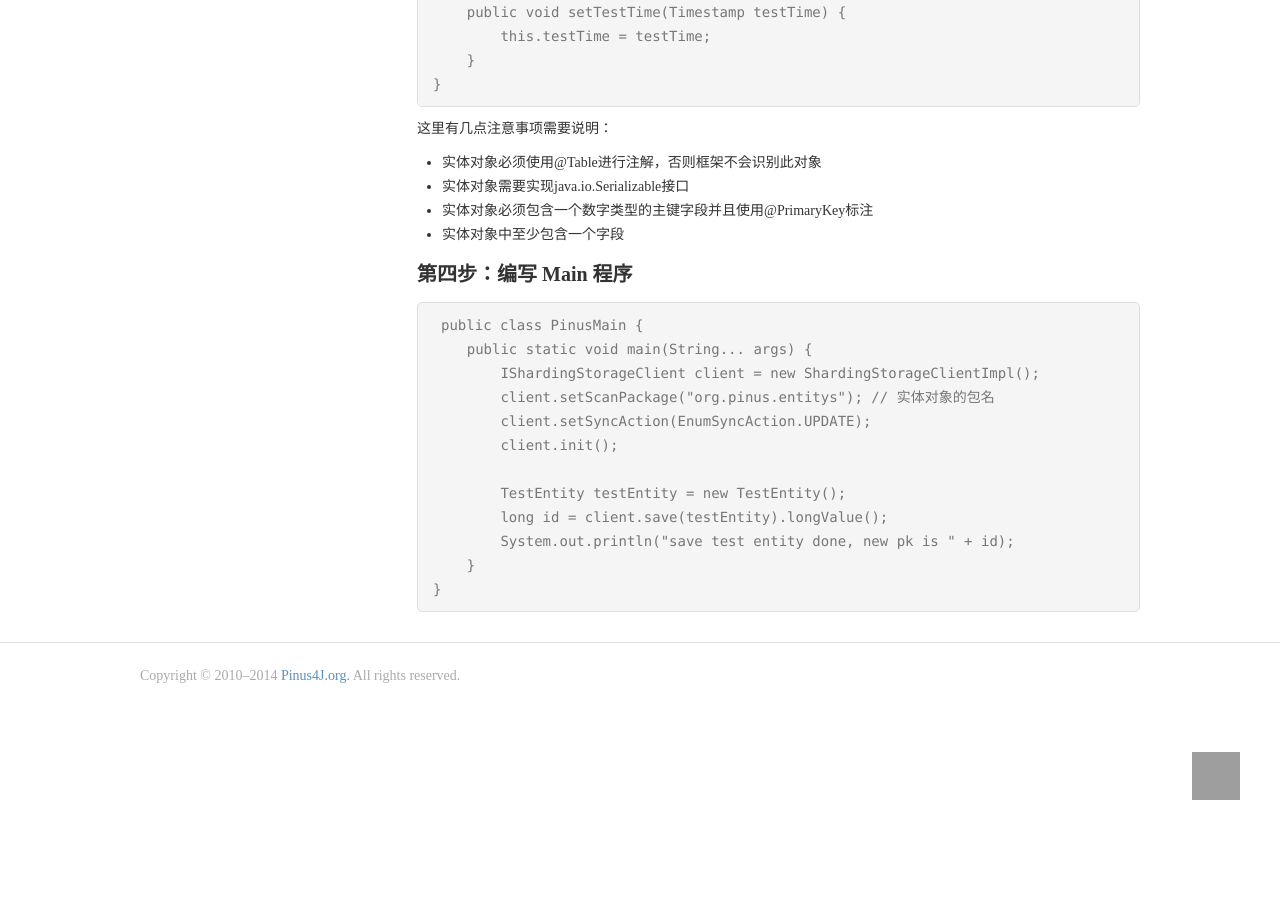
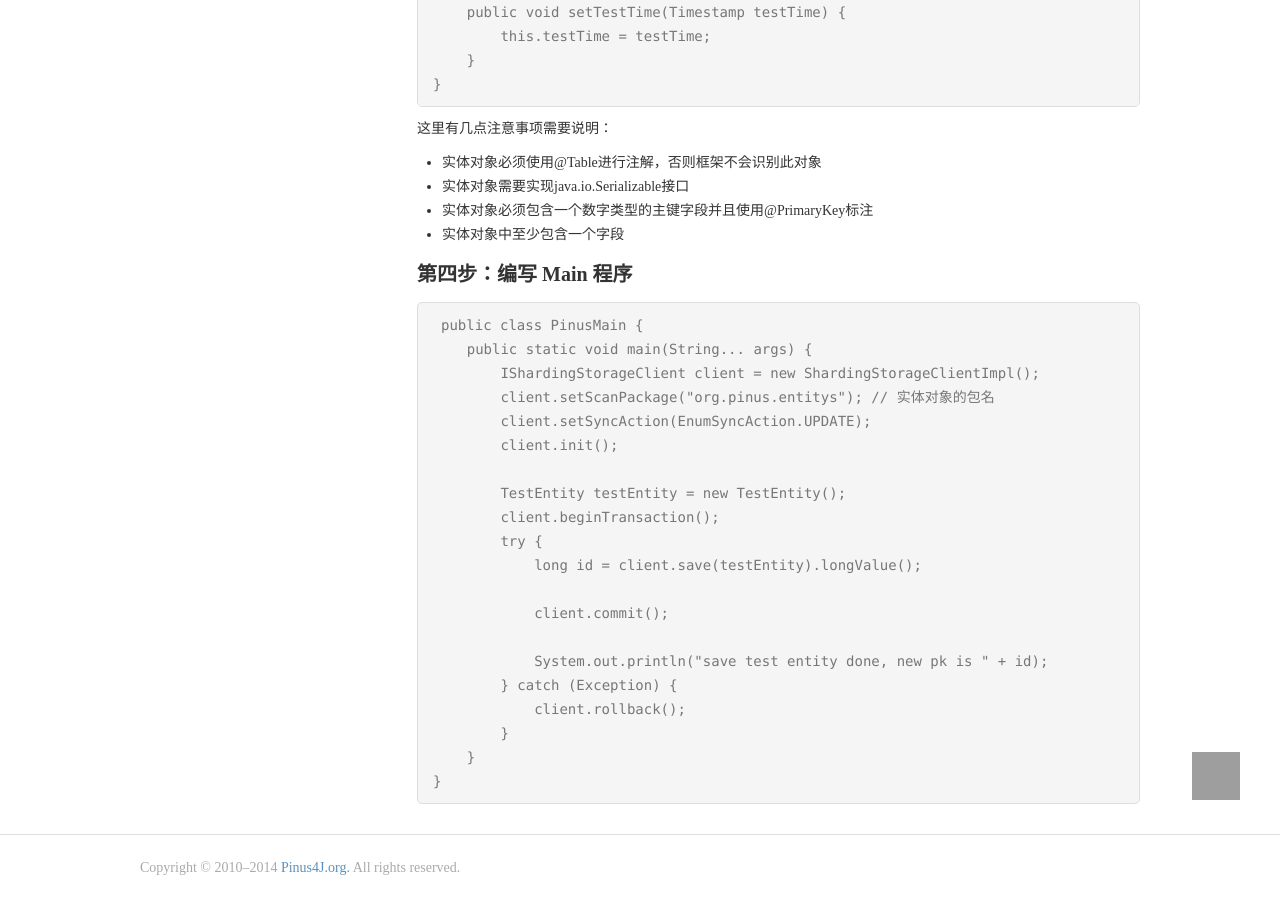
Before and after one commit to duanbn/pinus4j, a Jekyll site: the page built from _posts/2015-02-13-induction.md, in a window 1280 px wide and 900 px high, scrolled down 2823 px. Built offline with Jekyll 4.4.1, drawn with Linux system fonts in a browser that asks for light colours; grey boxes are pictures that could not be loaded.

Commit message:
update doc

```diff
--- a/_posts/2015-02-13-induction.md
+++ b/_posts/2015-02-13-induction.md
@@ -143,8 +143,16 @@ public class PinusMain {
         client.init();
 
         TestEntity testEntity = new TestEntity();
-        long id = client.save(testEntity).longValue();
-        System.out.println("save test entity done, new pk is " + id);
+        client.beginTransaction();
+        try {
+            long id = client.save(testEntity).longValue();
+
+            client.commit();
+
+            System.out.println("save test entity done, new pk is " + id);
+        } catch (Exception) {
+            client.rollback();
+        }
     }
 }
 {% endhighlight %}
```
